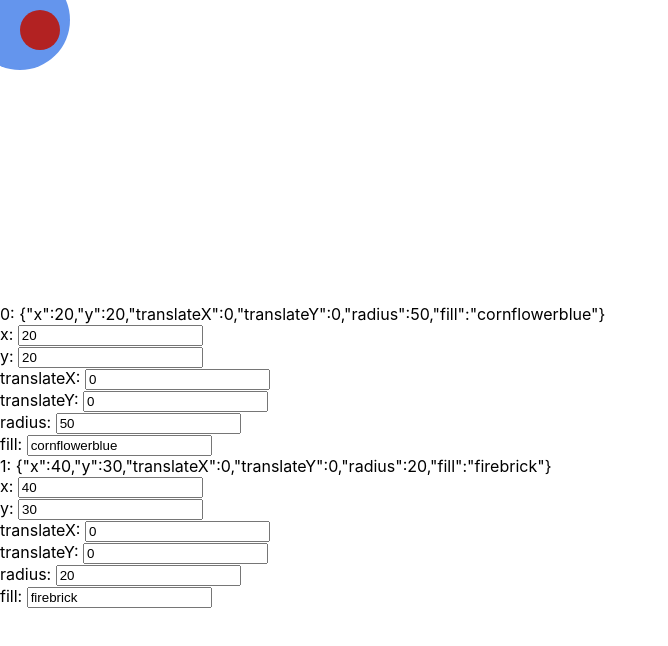
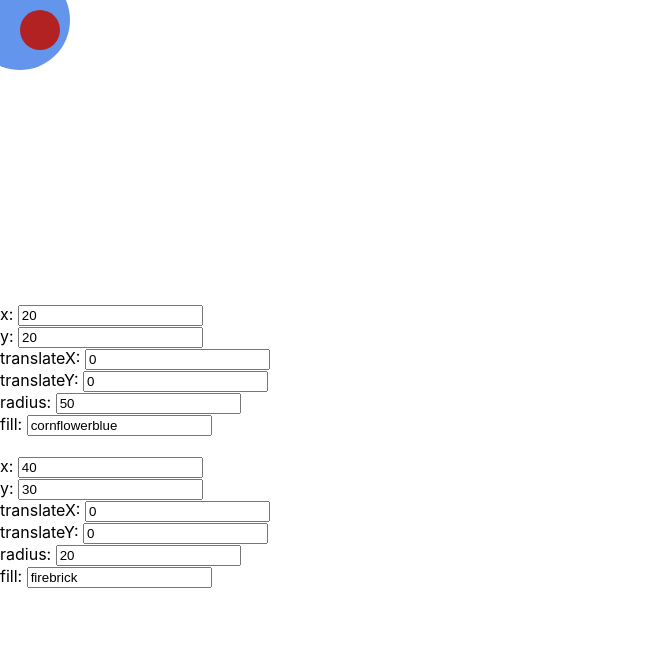
Before and after one commit to joshpoll/bidirectional-bluefish, a React (Create React App) app: page / in a window 1280 px wide. Shown: the top 646 px of the page, without its empty margins (0-668 px from the left). Built offline with nearby package versions, Linux system fonts and the light colour scheme.

Commit message:
some notes and removing stringify

```diff
--- a/src/components/RenderContext.tsx
+++ b/src/components/RenderContext.tsx
@@ -16,9 +16,10 @@ export const RenderContext = () => {
   return (
     <>
       {Object.entries(circleContext.circleData).map(([id, circle]) => (
+        <>
           <div key={id}>
-          {id}: {JSON.stringify(circle)}
-          <br />
+            {/* {id}: {JSON.stringify(circle)}
+          <br /> */}
             x: <input value={circle.x} onChange={handleChange(id, "x")} />
             <br />
             y: <input value={circle.y} onChange={handleChange(id, "y")} />
@@ -36,12 +37,16 @@ export const RenderContext = () => {
             />
             <br />
             radius:{" "}
-          <input value={circle.radius} onChange={handleChange(id, "radius")} />
+            <input
+              value={circle.radius}
+              onChange={handleChange(id, "radius")}
+            />
             <br />
             fill:{" "}
             <input value={circle.fill} onChange={handleChange(id, "fill")} />
+          </div>
           <br />
-        </div>
+        </>
       ))}
     </>
   );
```
Also changed, not shown: 1 other file (tests, documents, lock files or other folders). Lines whose indentation alone changed are shown as unchanged.
